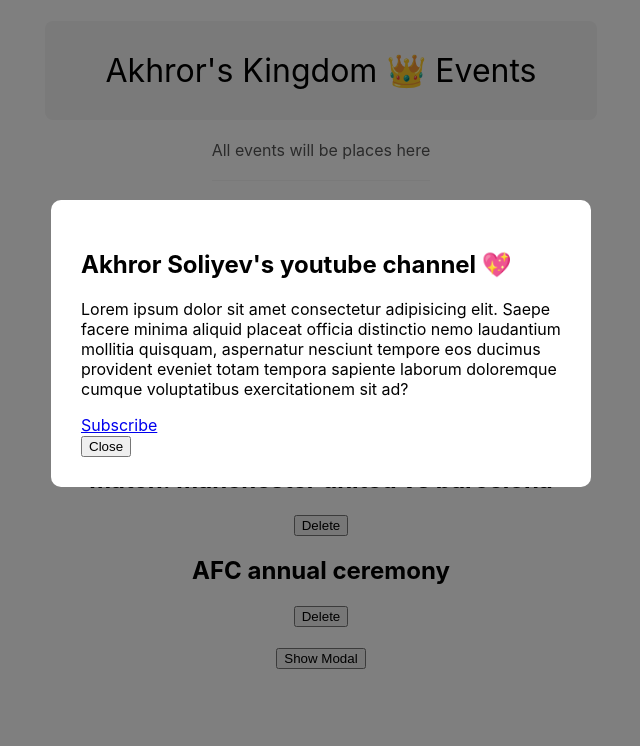
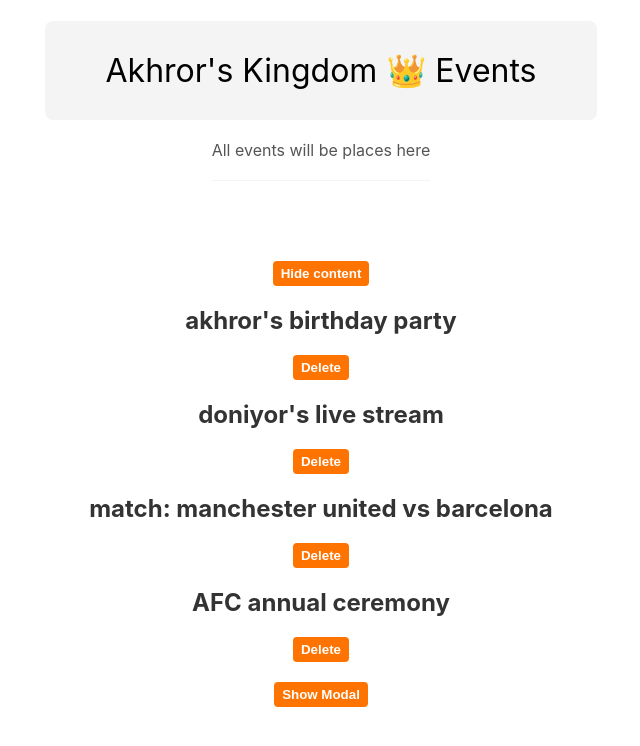
Before and after one commit to dhpcode/react-for-printing, a React (Create React App) app: page / in a window 1280 px wide. Shown: the top 746 px of the page, without its empty margins (319-959 px from the left). Built offline with nearby package versions, Linux system fonts and the light colour scheme.

Commit message:
added component and global styles

```diff
--- a/src/App.css
+++ b/src/App.css
@@ -36,21 +36,3 @@
 		transform: rotate(360deg);
 	}
 }
-
-.title {
-	display: inline-block;
-	padding: 30px 60px;
-	background: #f4f4f4;
-	border-radius: 8px;
-	font-weight: normal;
-	margin-bottom: 10px;
-}
-.subtitle {
-	display: inline-block;
-	color: #555;
-	font-weight: normal;
-	padding-bottom: 20px;
-	border-bottom: 1px solid #f4f4f4;
-	margin-top: 10px;
-	margin-bottom: 60px;
-}
--- a/src/App.js
+++ b/src/App.js
@@ -16,7 +16,7 @@
 
   const [showContent, setShowContent] = useState(true);
 
-  const [showModal, setShowModal] = useState(true);
+  const [showModal, setShowModal] = useState(false);
 
 
   const handleDelete = (id) => {
--- a/src/components/Modal.css
+++ b/src/components/Modal.css
@@ -13,3 +13,8 @@
 	background: #fff;
 	border-radius: 10px;
 }
+
+.modal h2 {
+	border-bottom: 2px solid #444;
+	padding-bottom: 25px;
+}
--- /dev/null
+++ b/src/components/Title.css
@@ -0,0 +1,17 @@
+.title-block .title {
+	display: inline-block;
+	padding: 30px 60px;
+	background: #f4f4f4;
+	border-radius: 8px;
+	font-weight: normal;
+	margin-bottom: 10px;
+}
+.title-block  .subtitle {
+	display: inline-block;
+	color: #555;
+	font-weight: normal;
+	padding-bottom: 20px;
+	border-bottom: 1px solid #f4f4f4;
+	margin-top: 10px;
+	margin-bottom: 60px;
+}
--- a/src/components/Title.js
+++ b/src/components/Title.js
@@ -1,10 +1,11 @@
+import './Title.css'
 function Title({title, subtitle}) {
   return (
-    <>
+    <div className='title-block'>
       <h1 className='title'>{title}</h1>
       <br />
       <p className='subtitle'>{subtitle}</p>
-    </>
+    </div>
   )
 }
 
--- a/src/index.css
+++ b/src/index.css
@@ -11,3 +11,17 @@
   font-family: source-code-pro, Menlo, Monaco, Consolas, 'Courier New',
     monospace;
 }
+
+h2, p {
+  color: #333;
+}
+
+button {
+  background-color: #ff7300;
+  padding: 5px 8px;
+  border: none;
+  border-radius: 4px;
+  cursor: pointer;
+  color: #fff;
+  font-weight: bold;
+}
```
